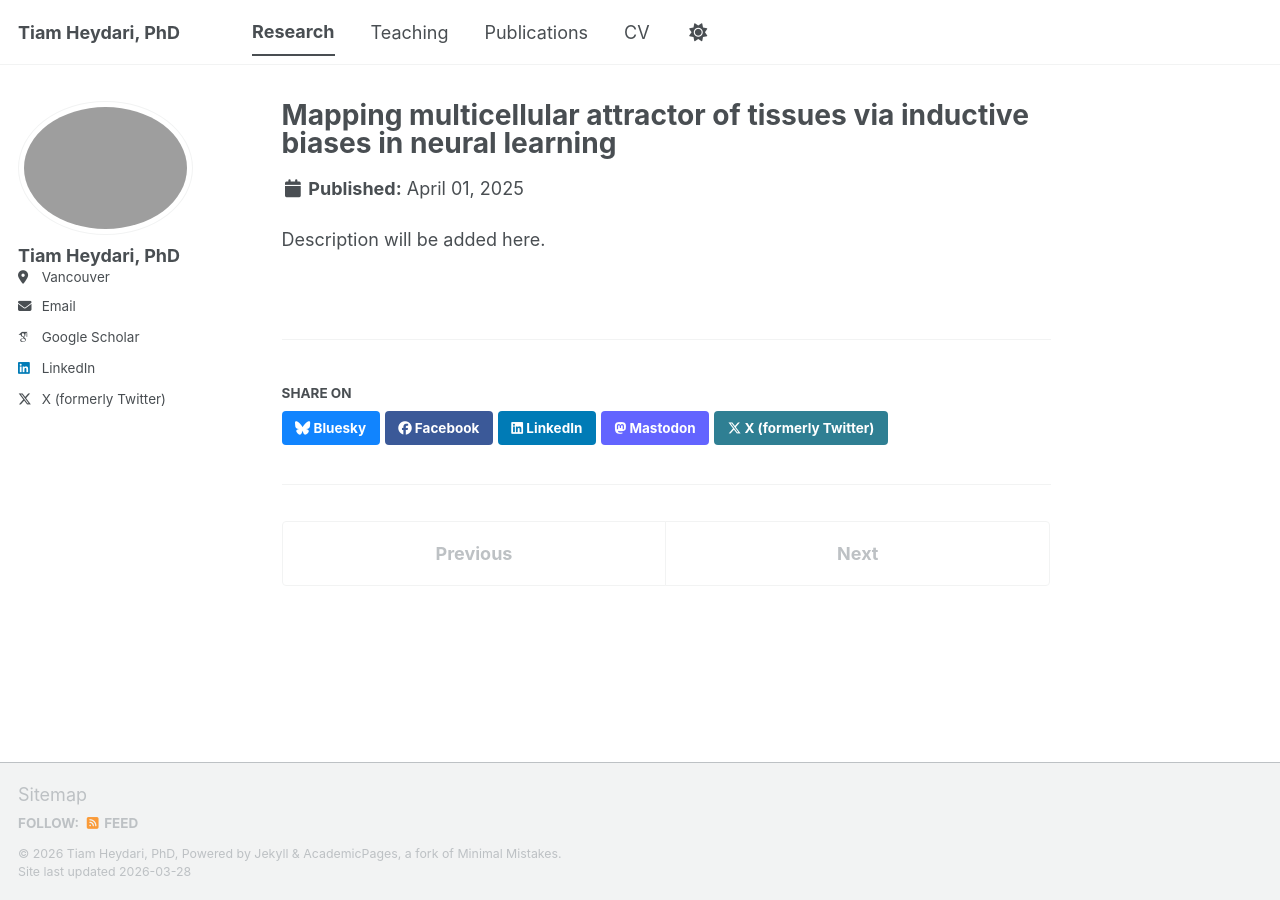
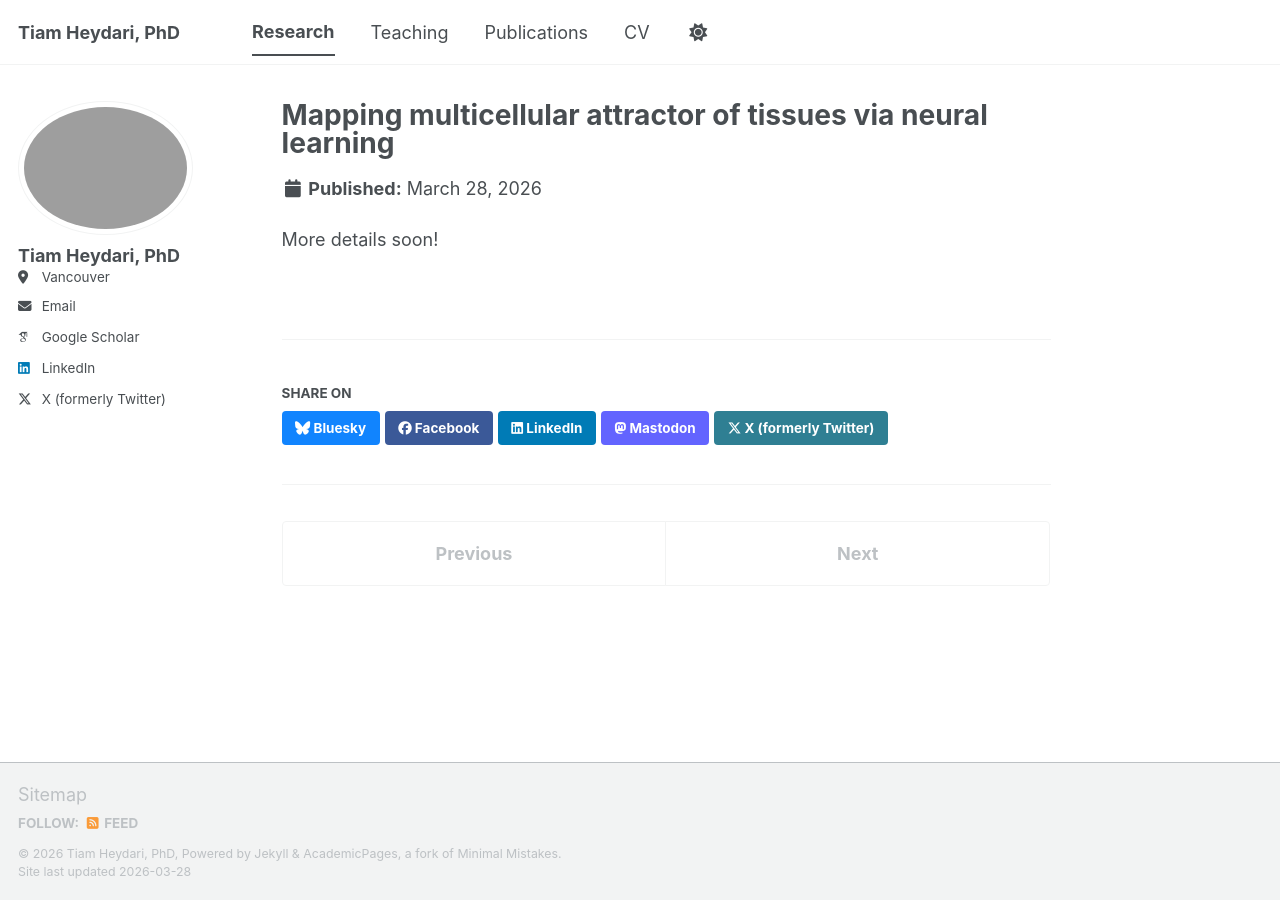
Before and after one commit to TiamHeydari/tiamheydari.github.io, a Jekyll site: the page built from _research/research-4-multicellular-attractor.md, in a window 1280 px wide. Built offline with Jekyll 4.4.1, drawn with Linux system fonts in a browser that asks for light colours; some web fonts are replaced; a script bundle is joined from its source files by our own code; library files that are not in the unit come from our copies.

Commit message:
Update research-4-multicellular-attractor.md

```diff
--- a/_research/research-4-multicellular-attractor.md
+++ b/_research/research-4-multicellular-attractor.md
@@ -1,11 +1,11 @@
 ---
-title: "Mapping multicellular attractor of tissues via inductive biases in neural learning"
+title: "Mapping multicellular attractor of tissues via neural learning"
 collection: research
 permalink: /research/multicellular-attractor
 excerpt: 'Description will be added here.'
-date: 2025-04-01
+
 header:
-  teaser: "research/research-placeholder.svg"
+  teaser: "research/multi.png"
 ---
 
-Description will be added here.
+More details soon!
```
